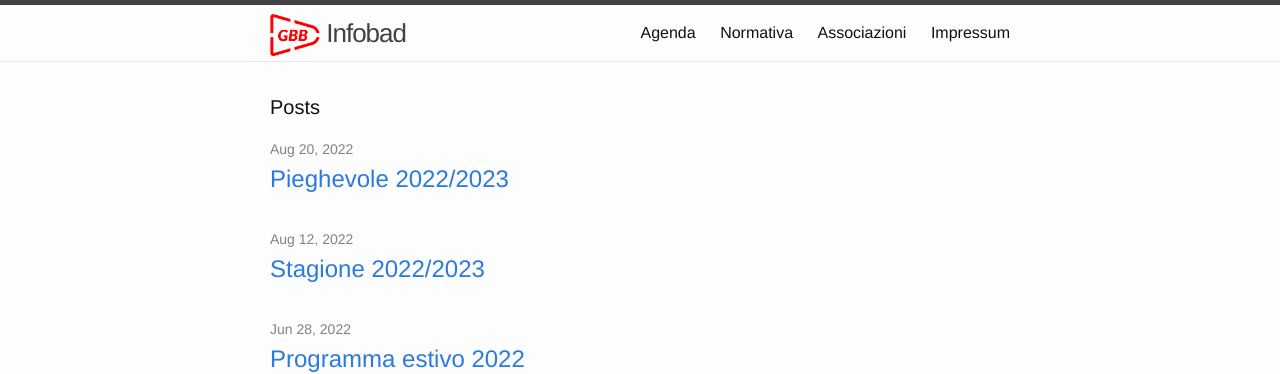
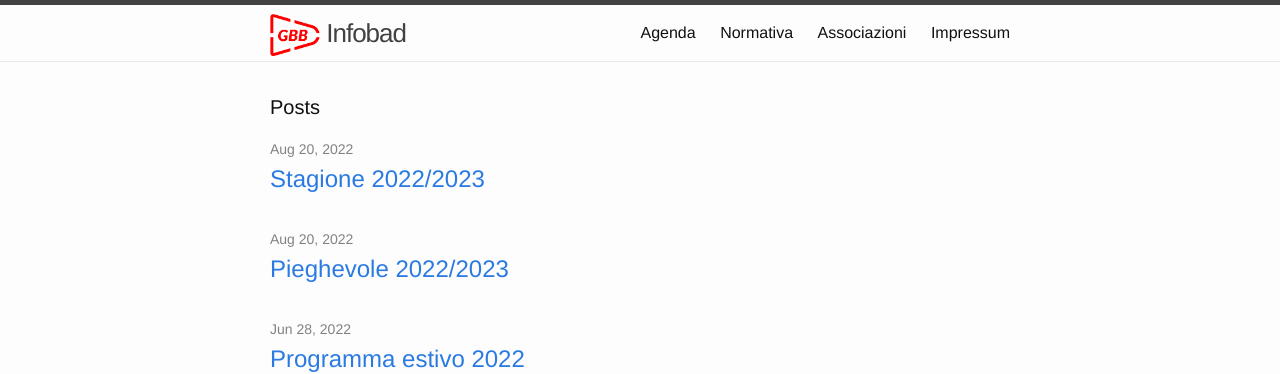
Before and after one commit to infobad/infobad.github.io, a Jekyll site: the page built from index.html, in a window 1280 px wide and 900 px high. Shown: the top 374 px of the window. Built offline with Jekyll 4.4.1, drawn with Linux system fonts in a browser that asks for light colours.

Commit message:
Update timestamps

```diff
--- a/_posts/2022-08-20-pieghevole-2022-2023.markdown
+++ b/_posts/2022-08-20-pieghevole-2022-2023.markdown
@@ -1,7 +1,7 @@
 ---
 layout: post
 title:  "Pieghevole 2022/2023"
-date:   2022-08-20 11:05:00
+date:   2022-08-20 08:05:00
 categories: blog update
 ---
 Il pieghevole distribuito dalla SGB è disponibile [qui in formato PDF]({{ site.url }}/assets/sgb_pieghevole_2022_2023.pdf) per il download.
--- a/_posts/2022-08-20-stagione-2022-2023.markdown
+++ b/_posts/2022-08-20-stagione-2022-2023.markdown
@@ -1,7 +1,7 @@
 ---
 layout: post
 title:  "Stagione 2022/2023"
-date:   2022-08-12 11:08:00
+date:   2022-08-20 08:08:00
 categories: blog update
 ---
 Badminton ricomincia lunedì 5 settembre 2022 alle ore 20:00 alle palestre delle scuole elementari di Breganzona.
```
